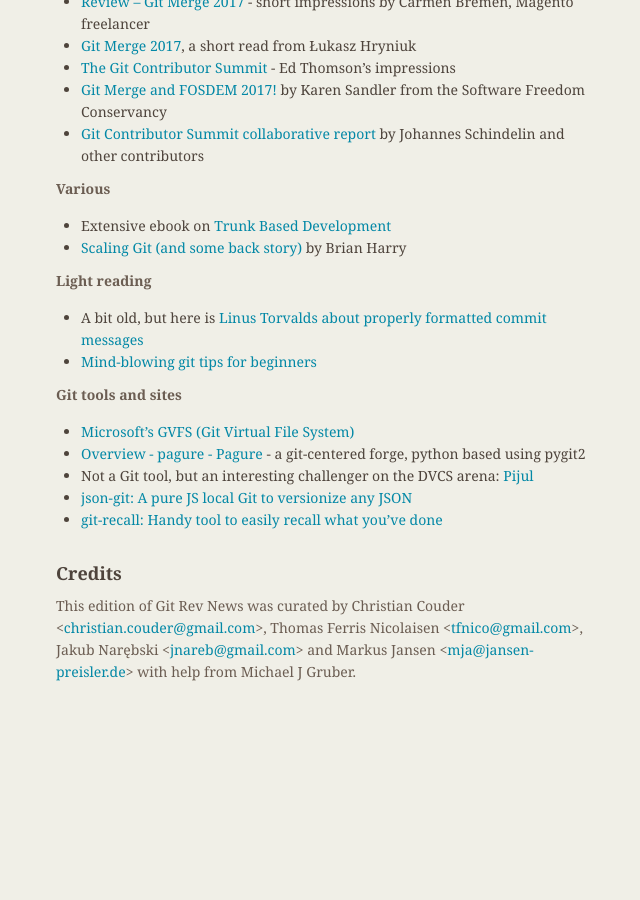
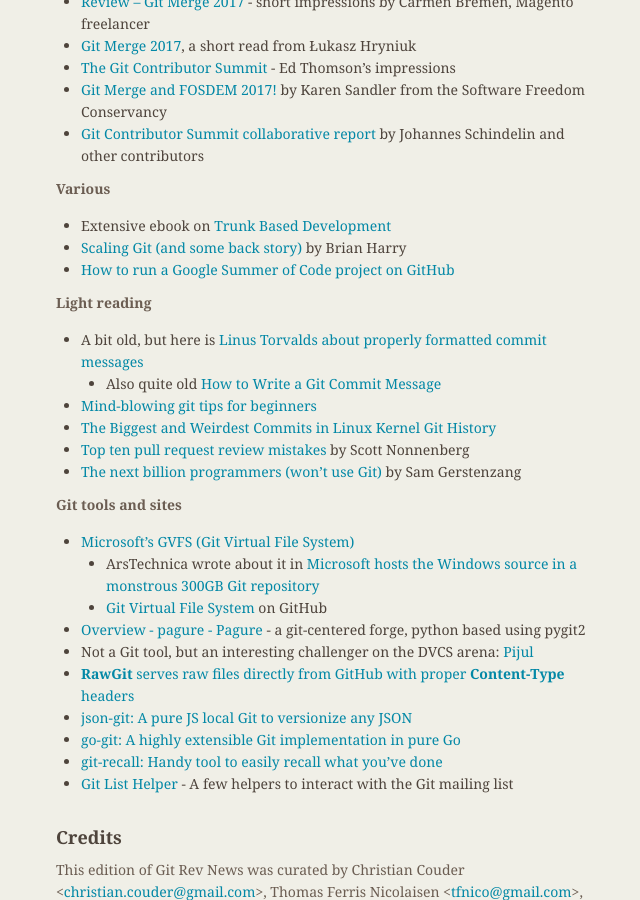
Before and after one commit to git/git.github.io, a Jekyll site: the page built from rev_news/drafts/edition-24.md, in a window 1280 px wide and 900 px high, scrolled down 7641 px. Shown: the whole window, without its empty margins (478-1118 px from the left). Built offline with Jekyll 4.4.1, drawn with Linux system fonts in a browser that asks for light colours; before the commit the page ends 8339 px from its top, so only the background shows below that.

Commit message:
rn-24: More links for "Other News" section

```diff
--- a/rev_news/drafts/edition-24.md
+++ b/rev_news/drafts/edition-24.md
@@ -460,19 +460,30 @@
 
 * Extensive ebook on [Trunk Based Development](https://trunkbaseddevelopment.com/)
 * [Scaling Git (and some back story)](https://blogs.msdn.microsoft.com/bharry/2017/02/03/scaling-git-and-some-back-story/) by Brian Harry
+* [How to run a Google Summer of Code project on GitHub](https://github.com/blog/2312-how-to-run-a-google-summer-of-code-project-on-github)
 
 __Light reading__
 
 * A bit old, but here is [Linus Torvalds about properly formatted commit messages](https://github.com/torvalds/subsurface-for-dirk/commit/b6590150d68df528efd40c889ba6eea476b39873)
+  * Also quite old [How to Write a Git Commit Message](https://chris.beams.io/posts/git-commit/)
 * [Mind-blowing git tips for beginners](https://zabanaa.github.io/notes/mind-blowing-git-tips.html)
+* [The Biggest and Weirdest Commits in Linux Kernel Git History](https://www.destroyallsoftware.com/blog/2017/the-biggest-and-weirdest-commits-in-linux-kernel-git-history)
+* [Top ten pull request review mistakes](https://blog.scottnonnenberg.com/top-ten-pull-request-review-mistakes/) by Scott Nonnenberg
+* [The next billion programmers (won’t use Git)](https://medium.com/@gerstenzang/the-next-billion-programmers-wont-use-git-5e8b0ea57886#.qt9zcct4k) by Sam Gerstenzang
 
 __Git tools and sites__
 
 * [Microsoft's GVFS (Git Virtual File System)](https://blogs.msdn.microsoft.com/visualstudioalm/2017/02/03/announcing-gvfs-git-virtual-file-system/)
+  * ArsTechnica wrote about it in [Microsoft hosts the Windows source in a monstrous 300GB Git repository](https://arstechnica.com/information-technology/2017/02/microsoft-hosts-the-windows-source-in-a-monstrous-300gb-git-repository/)
+  * [Git Virtual File System](https://github.com/Microsoft/GVFS) on GitHub
 * [Overview - pagure - Pagure](https://pagure.io/pagure) - a git-centered forge, python based using pygit2
 * Not a Git tool, but an interesting challenger on the DVCS arena: [Pijul](https://pijul.org/)
+* [**RawGit** serves raw files directly from GitHub with proper **Content-Type** headers](http://rawgit.com/)
 * [json-git: A pure JS local Git to versionize any JSON](https://github.com/RobinBressan/json-git)
+* [go-git: A highly extensible Git implementation in pure Go](https://github.com/src-d/go-git)
 * [git-recall: Handy tool to easily recall what you've done](https://github.com/Fakerr/git-recall)
+* [Git List Helper](https://github.com/larsxschneider/git-list-helper) - A few helpers to interact with the Git mailing list
+
 
 ## Credits
 
```
